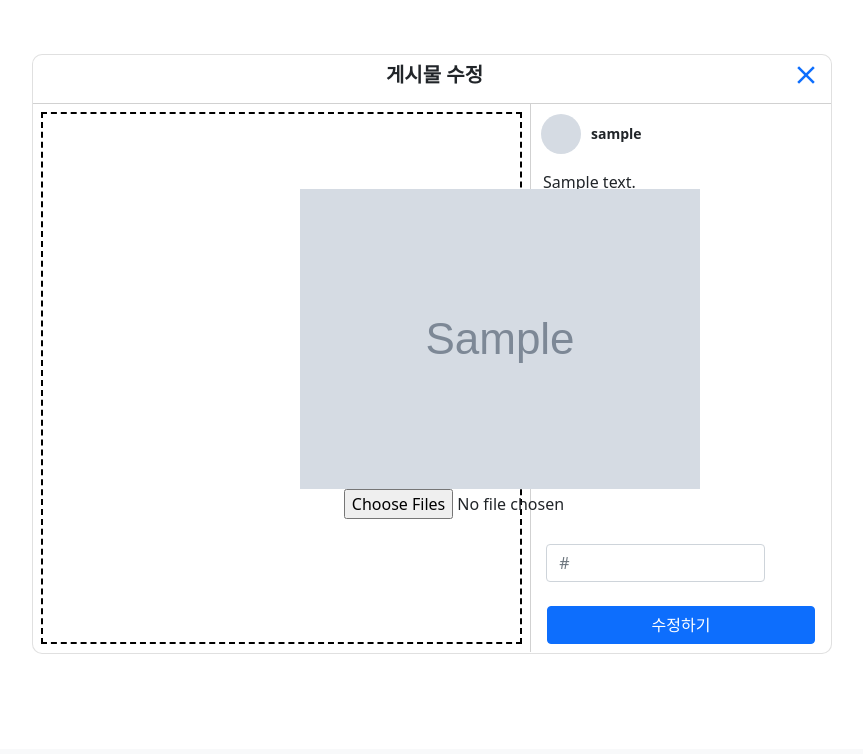
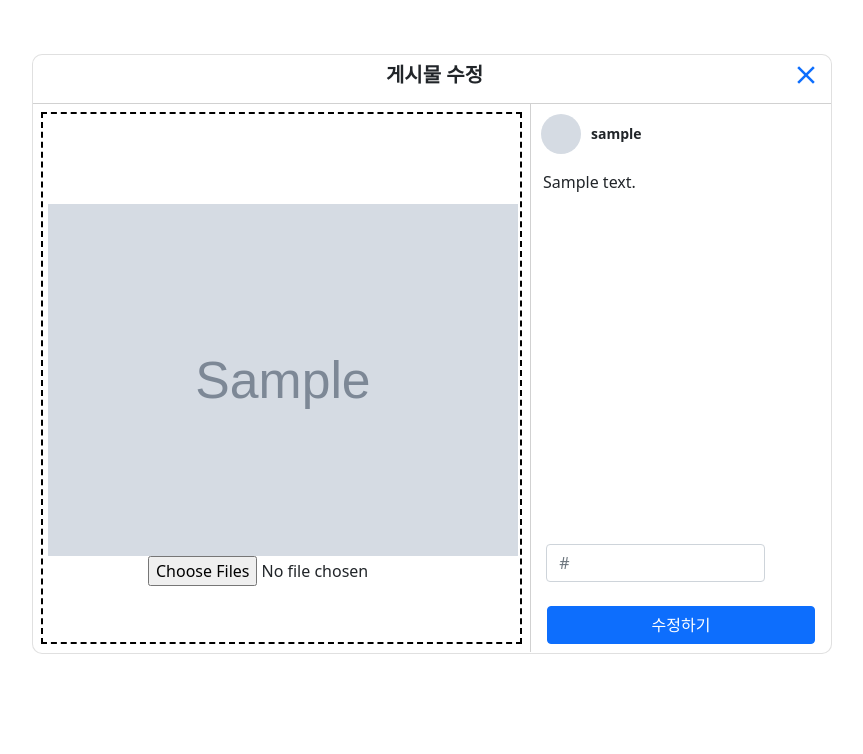
Before and after one commit to ssuin52/new_instagram, a Django app: page /post-edit/1 in a window 1280 px wide; the page is wider, and only the part inside the window is pictured. Shown: the part 58-812 px from the top of that part, without its empty margins (208-1071 px from the left). Before the commit the page ends 712 px from the top of that part, so only its background shows below. Run offline with Django 4.2, Linux system fonts and the light colour scheme; a user stored in the database is signed in; tables that the repository leaves empty hold one stand-in row (values such as "Sample post"); grey boxes marked "Sample" are stand-in pictures; some libraries are stand-ins or nearby versions.

Commit message:
상세페이지html수정

```diff
--- a/templates/base.html
+++ b/templates/base.html
@@ -281,7 +281,7 @@
             position: absolute;
             top: 50%;
             transform: translateY(-50%);
-            margin-left: 17%;
+             margin-left: 17%;
             /* margin: auto; */
         }
 
@@ -349,6 +349,14 @@
         .form-inline {
             margin-right : -10%
         }
+        .cor {
+            margin-top: 100px;
+            margin-left: 15px;
+            width: 470px;
+            height: 550px;
+            display: flex;
+            flex-direction: column;
+        }
     </style>
 
 </head>
--- a/templates/tweet/post-edit.html
+++ b/templates/tweet/post-edit.html
@@ -19,13 +19,13 @@
             <div class="modal_image_content">
                 <div class="modal_image_upload_content">
                     <div class="image_content">
-                        <div class="image_upload_content">
+                        <div class="cor">
                             {% if tweet.image %}
                             <img class="detail_feed_img " src="{{ tweet.image.url }}">
                             {% else %}
                             <img class="detail_feed_img " src="https://blog.kakaocdn.net/dn/cEftca/btqAgU7ckZC/2JaB2RLUkvskP7TqowbTLk/img.png">
                             {% endif %}
-                            <input id="image" type="file" name="image" multiple>
+                            <input id="image" type="file" name="image" multiple style="padding-left:100px;" >
                         </div>
                     </div>
 
--- a/templates/tweet/tweet_detail.html
+++ b/templates/tweet/tweet_detail.html
@@ -66,6 +66,7 @@
     .detail_feed_txt {
         font-size: 14px;
         padding: 10px;
+        word-wrap: break-word;
     }
 
     .detail_feed_name {
```
